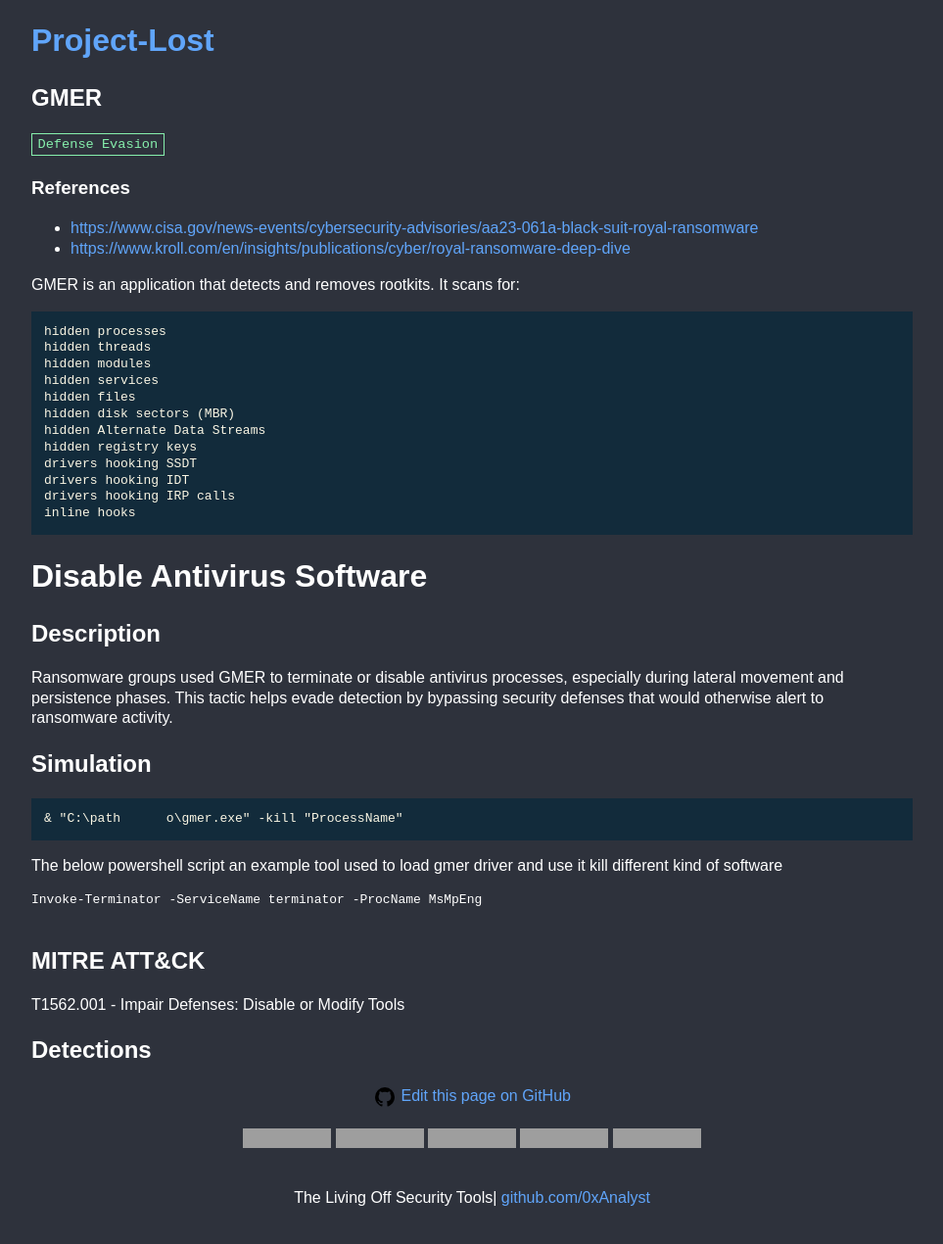
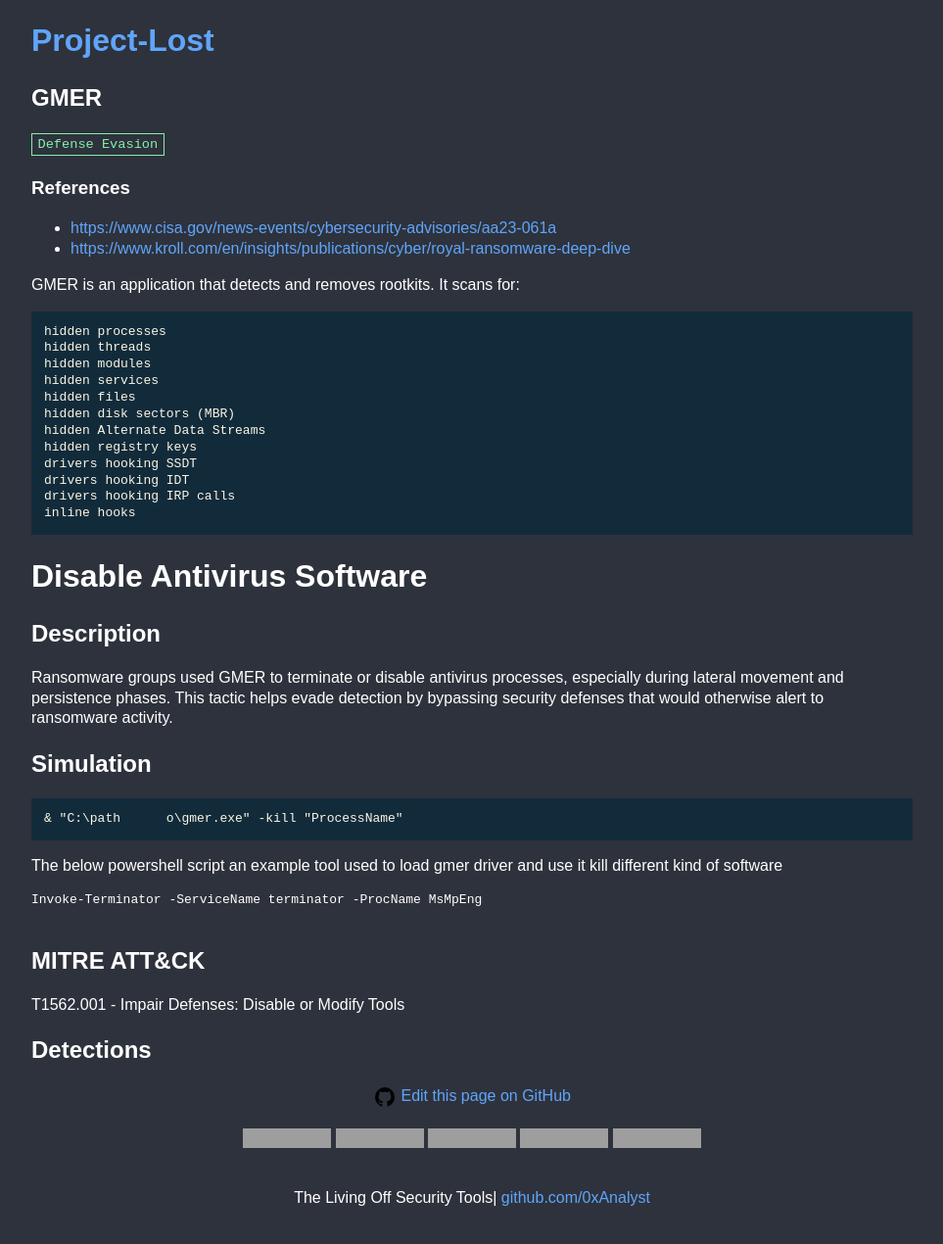
Before and after one commit to 0xAnalyst/Project-Lost, a Jekyll site: the page built from _tool/GMER.md, in a window 1280 px wide. Shown: the whole page at 98% size, without its empty margins (158-1121 px from the left). Built offline with Jekyll 4.4.1, drawn with Linux system fonts in a browser that asks for light colours; some of the changed lines change nothing that is shown; grey boxes are pictures that could not be loaded.

Commit message:
Update GMER.md

```diff
--- a/_tool/GMER.md
+++ b/_tool/GMER.md
@@ -3,7 +3,7 @@
 tags:
   - Defense Evasion
 references:
-- https://www.cisa.gov/news-events/cybersecurity-advisories/aa23-061a-black-suit-royal-ransomware
+- https://www.cisa.gov/news-events/cybersecurity-advisories/aa23-061a
 
 - https://www.kroll.com/en/insights/publications/cyber/royal-ransomware-deep-dive
 files: []
```
